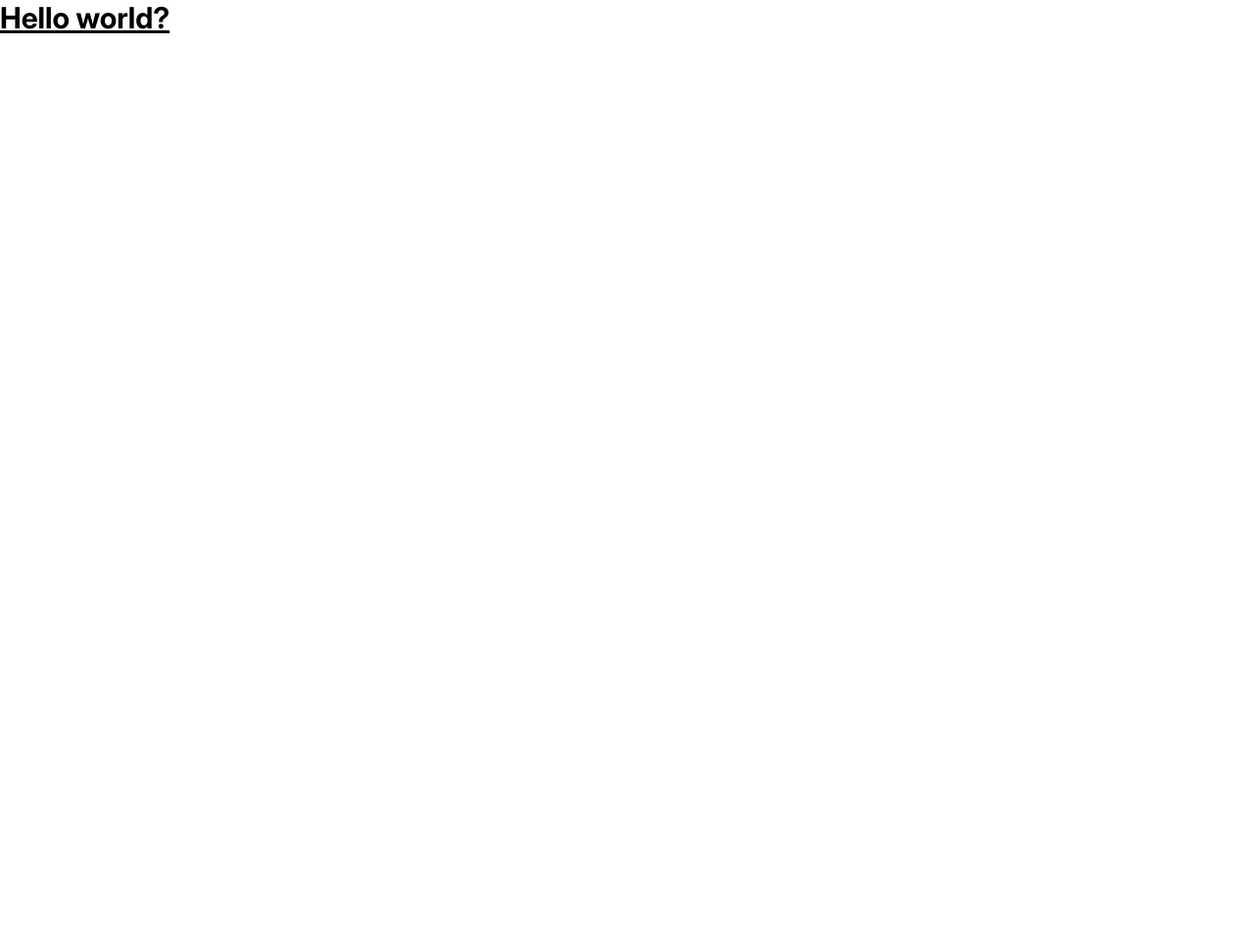
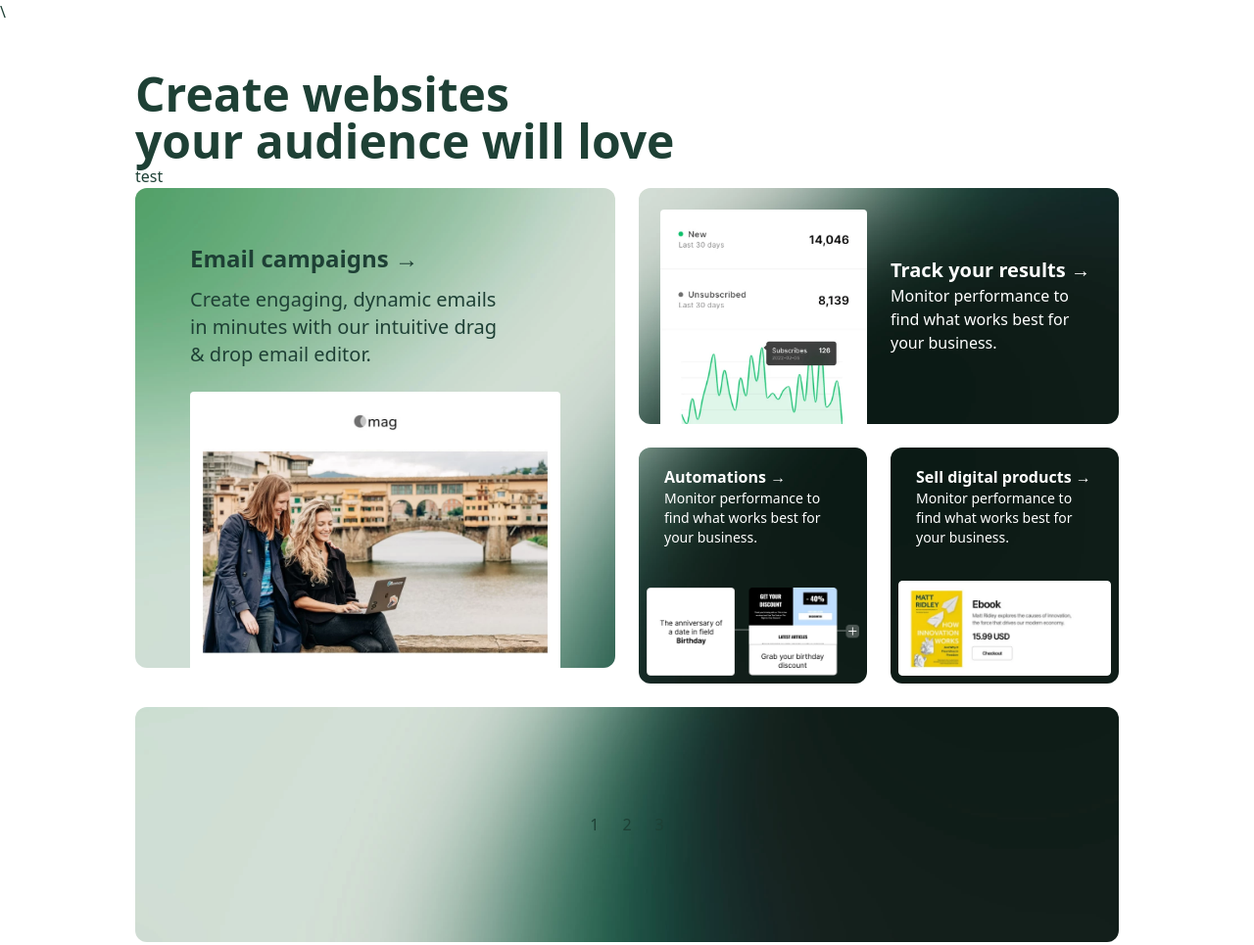
Before and after one commit to amecv/mailerlite-hero, a website: page src/index.html in a window 1280 px wide. Shown: the whole page at 98% size. Before the commit the page ends 800 px from the top, so only its background shows below. Drawn offline with Linux system fonts and the light colour scheme.

Commit message:
Main 4 cards

```diff
--- a/src/index.html
+++ b/src/index.html
@@ -5,10 +5,62 @@
   <meta name="viewport" content="width=device-width, initial-scale=1.0">
   <link href="styles/main.css" rel="stylesheet">
 </head>
-<body>
-  <h1 class="text-3xl font-bold underline">
-    Hello world?
-  </h1>
+<body> \
+  <main>
+    <div class="hero-section p-12 max-w-[1100px] mx-auto">
+      <div class="intro-text">
+        <h1 class="text-5xl font-bold">Create <span>websites</span><br>
+        your audience will love
+        </h1>
+        <p>test</p>
+      </div>
+      <div class="bento-grid  grid grid-rows-3 grid-cols-4 gap-6">
+        <a class="border-1 border-solid border-gray-50 aspect-square">
+          <div class="p-[56px] rounded-[12px] overflow-clip">
+            <div class="bento-content mb-6 antialiased">
+              <h2 class="text-2xl font-bold mb-3">Email campaigns <span class="arrow">→</span></h2>
+              <p class="max-w-xs text-xl">Create engaging, dynamic emails in minutes with our intuitive drag & drop email editor.</p>
+            </div>
+            <img src="images/Emal-Campaigns--Illustration.webp" alt="" class="rounded-[4px]">
+          </div>
+        </a>
+        <a class="border-1 border-solid border-gray-50">
+          <div class="rounded-[12px] p-[22px] overflow-clip grid grid-rows-1 grid-cols-2 gap-6 items-center">
+            <img src="images/Track-Your-Results--Illustration.webp" alt="" class="aspect-[0.95] mb-[-12%] object-cover object-top rounded-[4px]">
+            <div class="bento-content text-white antialiased">
+              <h2 class="text-xl font-bold">Track your results <span class="arrow">→</span></h2>
+              <p>Monitor performance to find what works best for your business.</p>
+            </div>
+        </div>
+        </a>
+        <a class="border-1 border-solid border-gray-50">
+        <div class="rounded-[12px] px-2 pb-2 grid grid-auto-rows-2 grid-cols-1 aspect-square">
+          <div class="bento-content text-white p-[18px] antialiased">
+            <h2 class="font-bold">Automations <span class="arrow">→</span></h2>
+            <p class="text-sm">Monitor performance to find what works best for your business.</p>
+          </div>
+          <img src="images/Automation--Illustration.webp" alt="" class="rounded-[4px] mt-auto">
+        </div>
+        </a>
+        <a class="border-1 border-solid border-gray-50">
+          <div class="rounded-[12px] px-2 pb-2 grid grid-auto-rows-2 grid-cols-1 aspect-square">
+            <div class="bento-content text-white p-[18px] antialiased">
+              <h2 class="font-bold">Sell digital products <span class="arrow">→</span></h2>
+              <p class="text-sm">Monitor performance to find what works best for your business.</p>
+            </div>
+            <img src="images/Sell-Digital-Products--Illustration.webp" alt="" class="rounded-[4px] mt-auto">
+        </div>
+        </a>
+        <a class="border-1 border-solid border-gray-50">
+          <div class="rounded-[12px] flex flex-row gap-6 justify-center items-center">
+            <div>1</div>
+            <div>2</div>
+            <div>3</div>
+        </div>
+        </a>
+      </div>
+    </div>
+  </main>
   <script src="scripts/main.js"></script>
 </body>
 </html>
```
Also changed, not shown: src/images/Automation--Illustration.webp (added), src/images/Emal-Campaigns--Illustration.webp (added), src/images/Sell-Digital-Products--Illustration.webp (added), src/images/Track-Your-Results--Illustration.webp (added), src/images/gradient-background.webp (added), src/styles/main.css.
